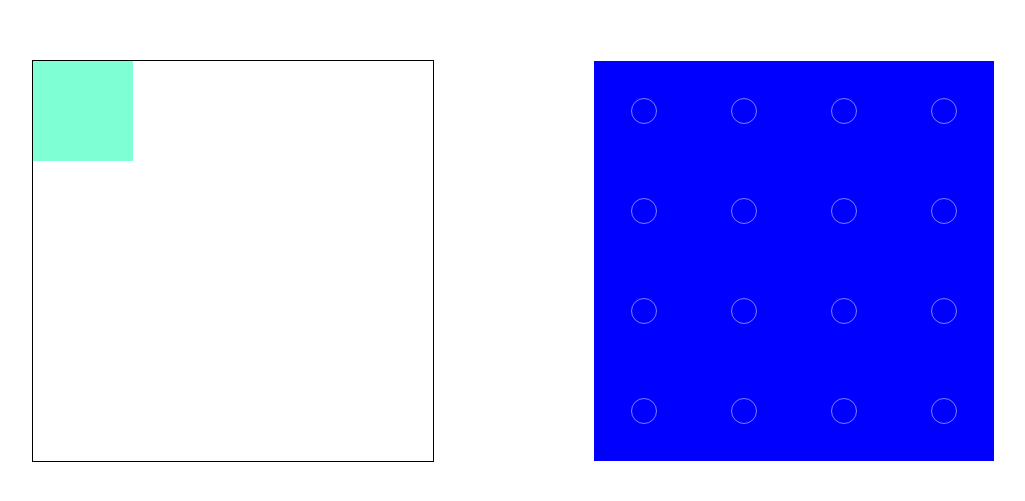
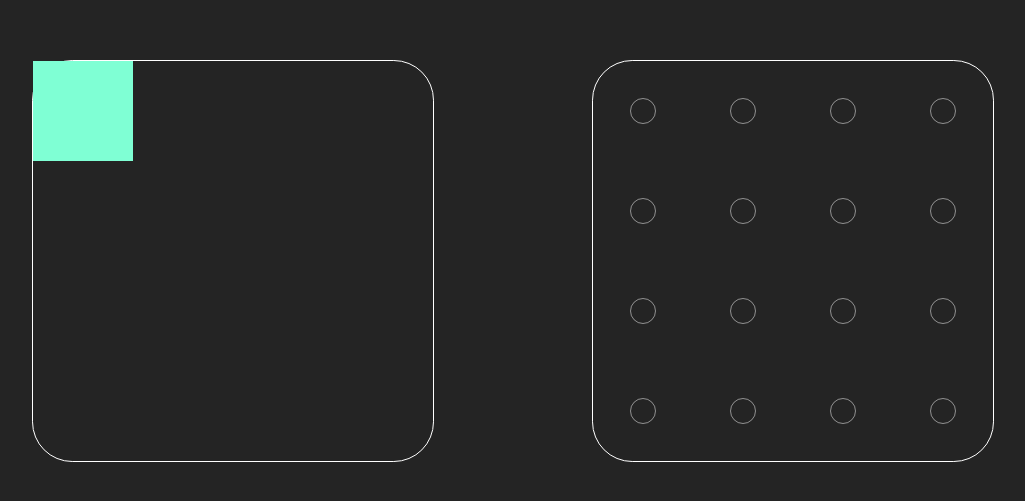
Before and after one commit to h0rzn/sink-ships, a Vue app: page / in a window 1280 px wide. Shown: the part 139-640 px from the top of the page, without its empty margins (127-1152 px from the left). Built offline with nearby package versions, Linux system fonts and the light colour scheme.

Commit message:
color & theme improvements

```diff
--- a/src/App.vue
+++ b/src/App.vue
@@ -31,6 +31,7 @@ html, body {
   -webkit-font-smoothing: antialiased;
   -moz-osx-font-smoothing: grayscale;
   margin: 0;
+  background-color: #242424;
 }
 
 #app-content {
--- a/src/components/FieldMap.vue
+++ b/src/components/FieldMap.vue
@@ -31,12 +31,11 @@ const createGetCol = (index: number): number => {
 #map {
     height: 400px;
     width: 400px;
-    background-color: blue;
-
     display: grid;
-    /* grid-template-rows: 200px 1fr 100px;  */
     grid-template-rows: 25% 25% 25% 25%;
     grid-template-columns: 25% 25% 25% 25%;
+    border: 1px solid #fff;
+    border-radius: 10%;
 }
 
 .cell {
--- a/src/components/ShipInventory.vue
+++ b/src/components/ShipInventory.vue
@@ -1,7 +1,7 @@
 <template>
 
-    <div id="harbor">
-        <div id="inventory">
+    <div id="inventory">
+        <div id="ship-storage">
             <ShipItem />
         </div>
 
@@ -15,13 +15,15 @@ import ShipItem from './ShipItem.vue';
 </script>
 
 <style>
-#harbor {
+#inventory {
     width: 400px;
     height: 400px;
     border: 1px solid black;
+    border: 1px solid #fff;
+    border-radius: 10%;
 }
 
-#inventory {
+#ship-storage {
     width: 100%;
     height: 100%;
 }
```
